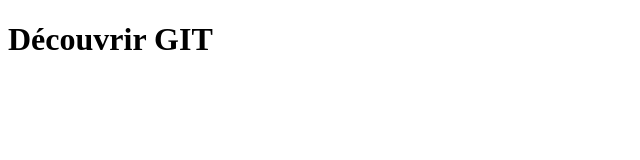
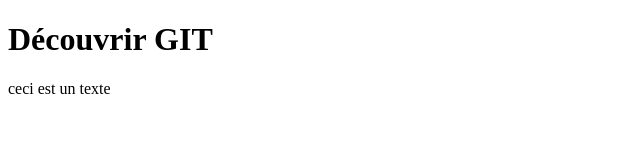
Before and after one commit to Amar2050/Projet_Git, a plain HTML site: page index.html in a window 1280 px wide. Shown: the whole page, without its empty margins (0-640 px from the left). Drawn offline with Linux system fonts and the light colour scheme.

Commit message:
Ajout d'un paragraphe

```diff
--- a/index.html
+++ b/index.html
@@ -10,5 +10,8 @@
 
     <h1>Découvrir GIT</h1>
 
+
+    <p>ceci est un texte</p>
+
 </body>
 </html>
```
